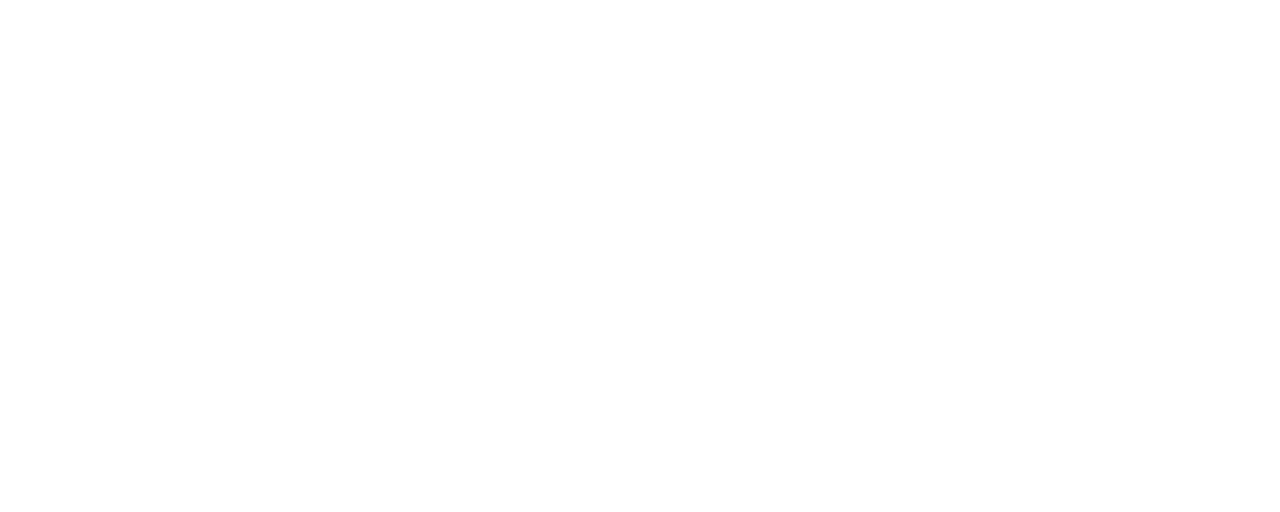
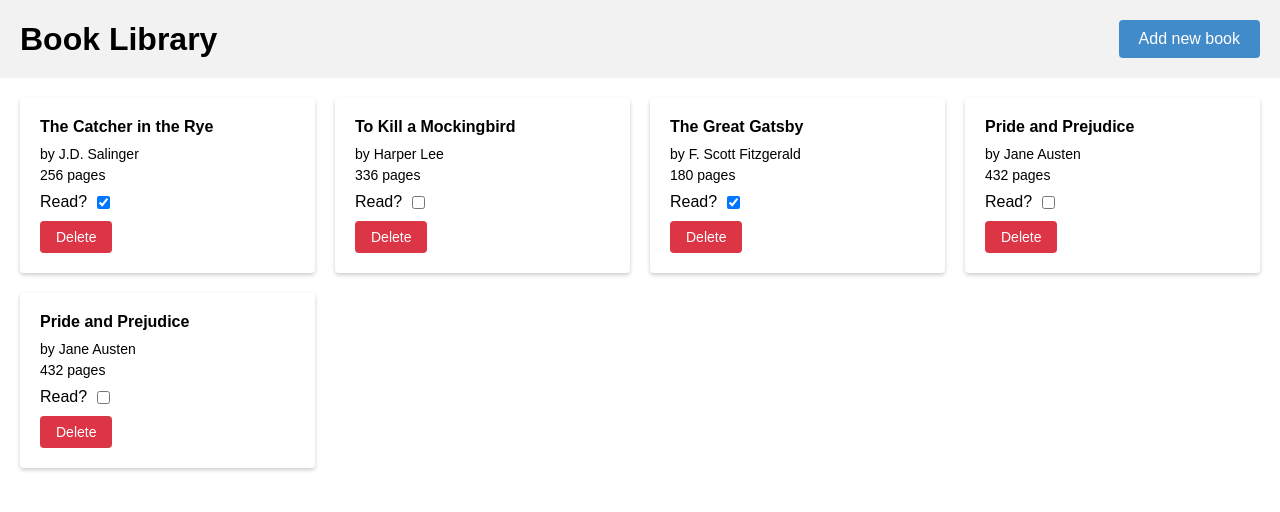
Before and after one commit to MagnusJason/bookapp, a plain HTML site: page index.html in a window 1280 px wide. Drawn offline with Linux system fonts and the light colour scheme.

Commit message:
Create initial UI

```diff
--- a/index.html
+++ b/index.html
@@ -4,11 +4,77 @@
     <meta charset="UTF-8">
     <meta http-equiv="X-UA-Compatible" content="IE=edge">
     <meta name="viewport" content="width=device-width, initial-scale=1.0">
-    <title>Document</title>
+    <title>Book library</title>
     <link rel="stylesheet" href="style.css">
 </head>
 <body>
+    <header>
+        <h1>Book Library</h1>
+        <button id="add-book-btn">Add new book</button>
+    </header>
 
+    <main id="book-list">
+        <div class="book-card">
+            <div class="book-info">
+                <h2>The Catcher in the Rye</h2>
+                <p>by J.D. Salinger</p>
+                <p>256 pages</p>
+                <div class="read-toggle">
+                    <label>Read?</label>
+                    <input type="checkbox" checked>
+                </div>
+                <button class="delete-btn">Delete</button>
+            </div>
+        </div>
+        <div class="book-card">
+            <div class="book-info">
+                <h2>To Kill a Mockingbird</h2>
+                <p>by Harper Lee</p>
+                <p>336 pages</p>
+                <div class="read-toggle">
+                    <label>Read?</label>
+                    <input type="checkbox">
+                </div>
+                <button class="delete-btn">Delete</button>
+            </div>
+        </div>
+        <div class="book-card">
+            <div class="book-info">
+                <h2>The Great Gatsby</h2>
+                <p>by F. Scott Fitzgerald</p>
+                <p>180 pages</p>
+                <div class="read-toggle">
+                    <label>Read?</label>
+                    <input type="checkbox" checked>
+                </div>
+                <button class="delete-btn">Delete</button>
+            </div>
+        </div>
+        <div class="book-card">
+            <div class="book-info">
+                <h2>Pride and Prejudice</h2>
+                <p>by Jane Austen</p>
+                <p>432 pages</p>
+                <div class="read-toggle">
+                    <label>Read?</label>
+                    <input type="checkbox">
+                </div>
+                <button class="delete-btn">Delete</button>
+            </div>
+        </div>
+        <div class="book-card">
+            <div class="book-info">
+                <h2>Pride and Prejudice</h2>
+                <p>by Jane Austen</p>
+                <p>432 pages</p>
+                <div class="read-toggle">
+                    <label>Read?</label>
+                    <input type="checkbox">
+                </div>
+                <button class="delete-btn">Delete</button>
+            </div>
+        </div>
+    </main>
 
     <script src="script.js"></script>
 </body>
--- a/style.css
+++ b/style.css
@@ -0,0 +1,122 @@
+* {
+    box-sizing: border-box;
+    margin: 0;
+    padding: 0;
+}
+
+body {
+    font-family: Arial, sans-serif;
+}
+
+header {
+    display: flex;
+    justify-content: space-between;
+    align-items: center;
+    padding: 20px;
+    background-color: #f2f2f2;
+}
+
+#add-book-btn {
+    font-size: 16px;
+    padding: 10px 20px;
+    border: none;
+    border-radius: 4px;
+    background-color: #428bca;
+    color: #fff;
+    cursor: pointer;
+}
+
+#add-book-btn:hover {
+    background-color: #3071a9;
+}
+
+/* Previous CSS code from the previous answer */
+
+main#book-list {
+    display: flex;
+    flex-wrap: wrap;
+    justify-content: space-between;
+    padding: 20px;
+}
+
+.book-card {
+    min-width: 250px;
+    width: calc((100% - 60px) / 4);
+    max-width: 350px;
+    margin-bottom: 20px;
+    box-shadow: 0 2px 4px rgba(0, 0, 0, 0.2);
+    border-radius: 4px;
+    overflow: hidden;
+}
+
+.book-card > * {
+    margin: 10px;
+}
+
+@media (max-width: 1023px) {
+    main#book-list {
+        justify-content: space-around;
+    }
+
+    .book-card {
+        width: calc((100% - 40px) / 3);
+        max-width: 300px;
+    }
+}
+
+@media (max-width: 767px) {
+    main#book-list {
+        justify-content: center;
+    }
+
+    .book-card {
+        width: calc((100% - 20px) / 2);
+        max-width: 250px;
+    }
+}
+
+@media (max-width: 479px) {
+    .book-card {
+        width: calc(100% - 20px);
+    }
+}
+
+.book-card .book-info {
+    padding: 10px;
+    background-color: #fff;
+}
+
+.book-card h2 {
+    font-size: 16px;
+    margin-bottom: 10px;
+}
+
+.book-card p {
+    font-size: 14px;
+    margin-bottom: 5px;
+}
+
+.read-toggle {
+    display: flex;
+    align-items: center;
+    margin-top: 10px;
+}
+
+.read-toggle label {
+    margin-right: 10px;
+}
+
+.delete-btn {
+    margin-top: 10px;
+    font-size: 14px;
+    padding: 8px 16px;
+    border: none;
+    border-radius: 4px;
+    background-color: #dc3545;
+    color: #fff;
+    cursor: pointer;
+}
+
+.delete-btn:hover {
+    background-color: #c82333;
+}
```
